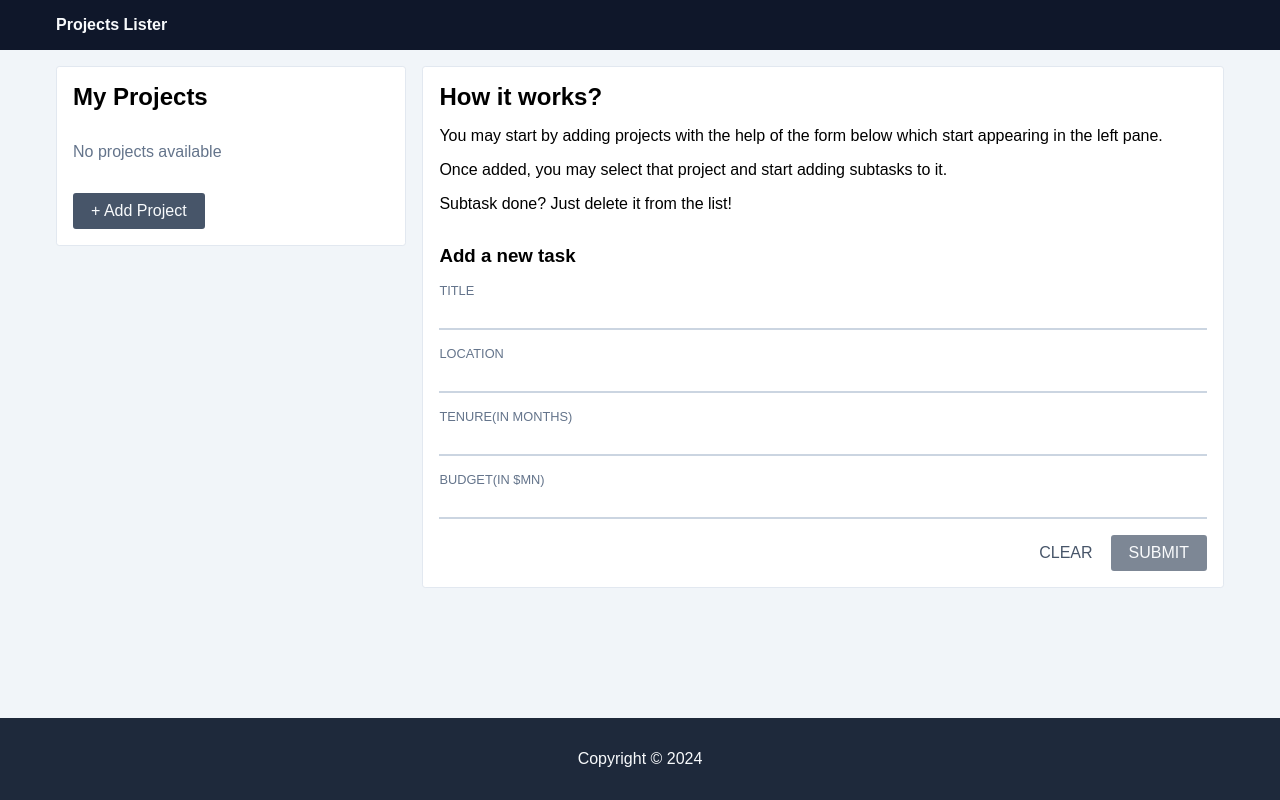
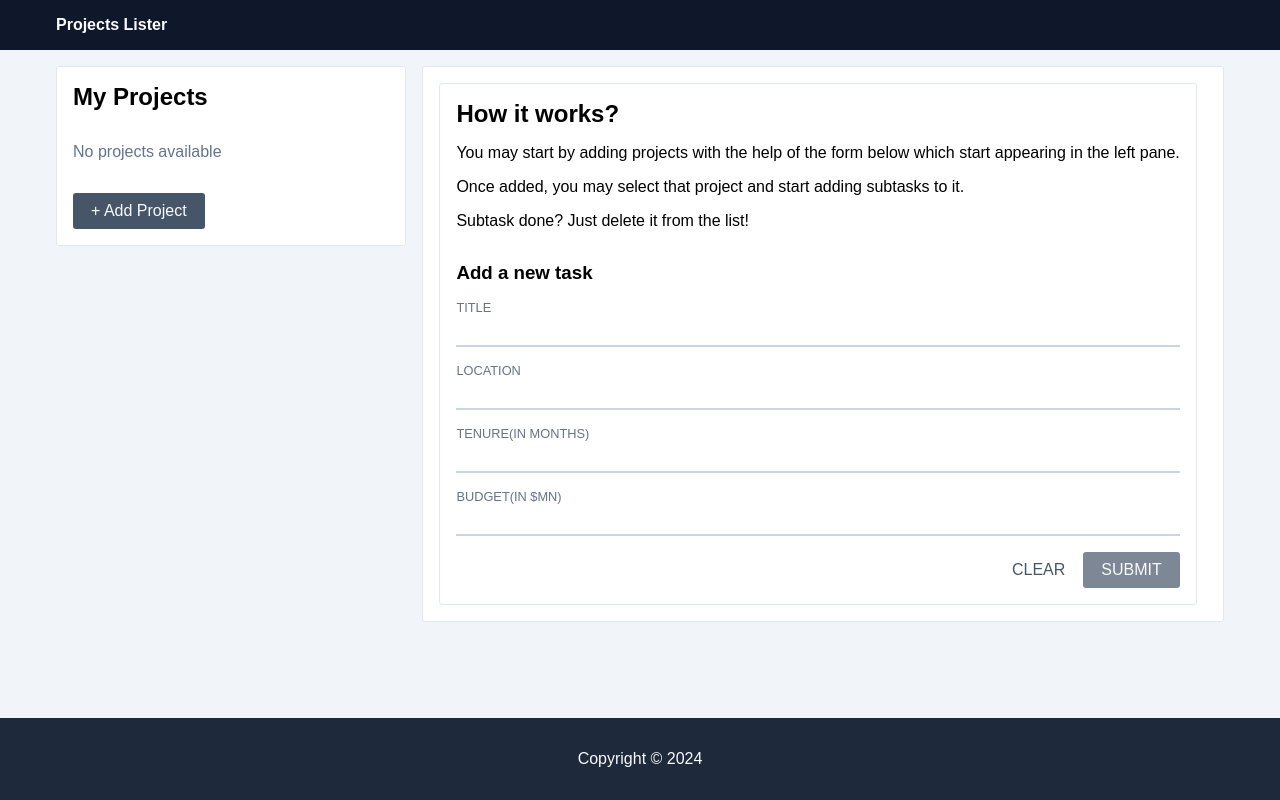
Before and after one commit to sample-react-projects/projects-lister, a React (Vite) app: page / in a window 1280 px wide. Built offline with nearby package versions, Linux system fonts and the light colour scheme.

Commit message:
Elaborate right rail

```diff
--- /dev/null
+++ b/src/components/right-rail/RightRail.module.scss
@@ -0,0 +1,4 @@
+.rail-right {
+  display: inline-block;
+  flex: 1;
+}
--- a/src/components/right-rail/RightRail.tsx
+++ b/src/components/right-rail/RightRail.tsx
@@ -2,15 +2,23 @@ import { useContext } from "react";
 import { ProjectsContext } from "../../context/ProjectsContextProvider";
 import AddProject from "./add-project/AddProject";
 import ViewProject from "./view-project/ViewProject";
+import Card from "../ui/card/Card";
+import styles from "./RightRail.module.scss";
 
 const RightRail: React.FC<{}> = () => {
   const { getActiveProjectId } = useContext(ProjectsContext);
   const activeProjectId = getActiveProjectId();
 
-  return activeProjectId ? (
-    <ViewProject></ViewProject>
-  ) : (
-    <AddProject></AddProject>
+  return (
+    <div className={styles["rail-right"]}>
+      <Card>
+        {activeProjectId ? (
+          <ViewProject></ViewProject>
+        ) : (
+          <AddProject></AddProject>
+        )}
+      </Card>
+    </div>
   );
 };
 
```
